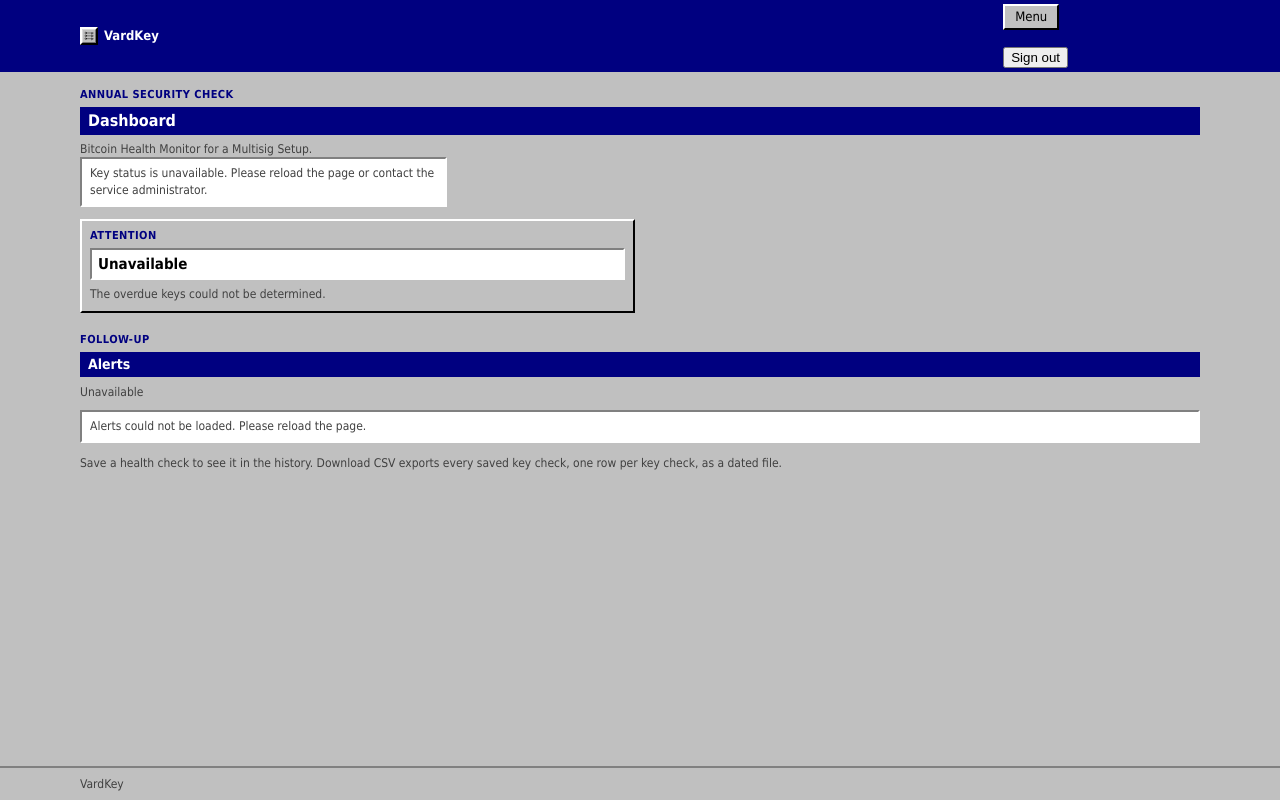
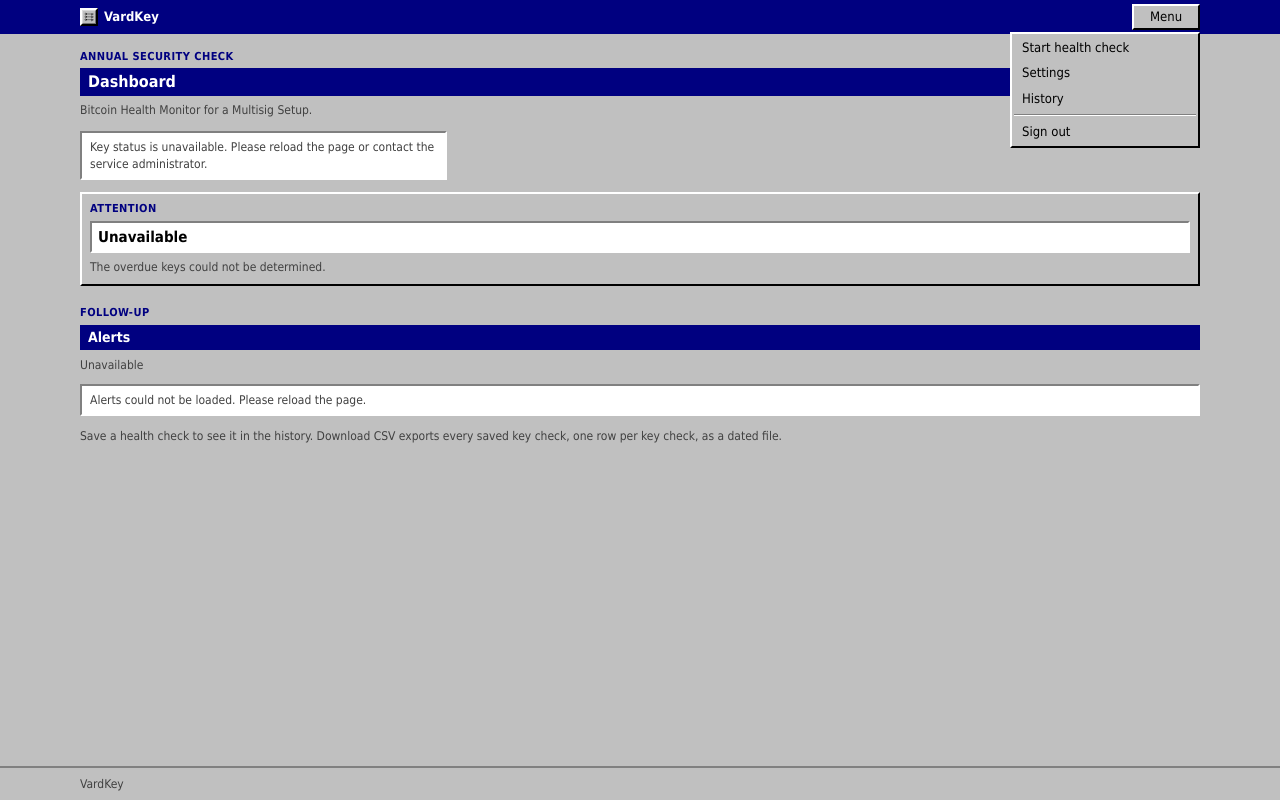
Before and after one commit to sondreolav/vardkey, a website: page static/index.html in a window 1280 px wide. Both pictures are taken after a click on the button "Menu". Drawn offline with Linux system fonts and the light colour scheme; no server answers.

Commit message:
Stylesheet: menu classes, full-width Attention card, dead history-card rules removed (32.7 points 1, 3, 5)

```diff
--- a/static/styles.css
+++ b/static/styles.css
@@ -58,6 +58,17 @@ a { color: var(--title); }
 .topbar .back-link:hover { text-decoration: underline; }
 .muted-label { color: var(--muted); font-size: 12px; }
 .topbar-actions { display: flex; align-items: center; gap: 12px; flex-wrap: wrap; }
+/* The top-bar menu of section 32.7 point 1: a raised button with a drop-down
+   panel under it. The panel is a raised face with the same 3D edge as the rest
+   of the theme, it is hidden until the button is pressed, and it is laid out
+   over the page instead of pushing it down. */
+.menu { position: relative; }
+.menu-button { min-width: 68px; }
+.menu-panel { position: absolute; right: 0; z-index: 10; min-width: 190px; margin-top: 2px; padding: 2px; display: grid; gap: 2px; border: 2px solid; border-color: #ffffff #000000 #000000 #ffffff; background: var(--face); }
+.menu-panel[hidden] { display: none; }
+.menu-item { width: 100%; padding: 3px 8px; display: block; border: 0; color: #000000; background: var(--face); font: inherit; font-size: 13px; font-weight: 400; text-align: left; text-decoration: none; cursor: pointer; }
+.menu-item:hover, .menu-item:focus { color: var(--title-text); background: var(--title); outline: 1px dotted #000000; outline-offset: -4px; }
+.menu-separator { height: 2px; margin: 2px 0; border-top: 1px solid var(--line); border-bottom: 1px solid #ffffff; }
 .page-shell { width: min(100% - 24px, 1120px); margin: 0 auto; padding: 16px 0 24px; }
 /* The heading row stacks: the bar takes the whole row, and the action, the
    counter or the note that belongs to the heading goes on the next line. That
@@ -81,6 +92,10 @@ h3 { margin-bottom: 4px; font-size: 13px; font-weight: 700; }
 .primary-button:disabled, .secondary-button:disabled, .active-button:disabled { color: var(--line); cursor: not-allowed; }
 .section-block { margin-top: 20px; }
 .key-grid { display: grid; grid-template-columns: repeat(3, minmax(0, 1fr)); gap: 10px; }
+/* The key cards stand under the dashboard heading, with no section of their own,
+   so the grid keeps its distance from the line above it
+   (section 32.7 point 2). */
+.page-heading .key-grid { margin-top: 12px; }
 .key-card, .info-card { border: 2px solid; border-color: #ffffff #000000 #000000 #ffffff; background: var(--face); }
 .key-card { min-height: 110px; padding: 8px; }
 .key-card-top { display: flex; align-items: center; justify-content: space-between; gap: 8px; flex-wrap: wrap; }
@@ -91,7 +106,7 @@ h3 { margin-bottom: 4px; font-size: 13px; font-weight: 700; }
 .status-overdue { color: var(--danger); background: var(--field); }
 .status-alert { color: var(--danger); background: var(--field); }
 .key-card h3 { margin: 8px 0 4px; font-size: 13px; }
-.key-card p, .info-card p:not(.eyebrow), .history-card > p { margin-bottom: 0; color: var(--muted); font-size: 12px; line-height: 1.4; }
+.key-card p, .info-card p:not(.eyebrow) { margin-bottom: 0; color: var(--muted); font-size: 12px; line-height: 1.4; }
 /* The path stands on its own line, so it is set apart by its slant alone
    (section 32.2 point 7). */
 .key-path { font-style: italic; }
@@ -103,7 +118,10 @@ h3 { margin-bottom: 4px; font-size: 13px; font-weight: 700; }
 .key-alert-note .key-alert-message { color: var(--danger); font-weight: 700; }
 .key-alert-note .key-alert-detail { color: var(--muted); }
 .key-alert-note .back-link { font-size: 12px; }
-.overview-grid { margin-top: 12px; display: grid; grid-template-columns: repeat(2, minmax(0, 1fr)); gap: 10px; }
+/* The Attention card is the only summary card left, so the grid is one column
+   wide and the card spans the whole content width at every width
+   (section 32.7 point 3). */
+.overview-grid { margin-top: 12px; display: grid; grid-template-columns: minmax(0, 1fr); gap: 10px; }
 .info-card { min-height: 92px; padding: 8px; }
 /* The value in an overview card is a read-out, not a section title, so it is
    not a title bar: it sits in a sunken well, the way a status read-out did. */
@@ -120,7 +138,6 @@ h3 { margin-bottom: 4px; font-size: 13px; font-weight: 700; }
 .alert-close .form-actions { margin-top: 0; }
 .alert-close .field { margin: 0; }
 .empty-state { margin: 0; padding: 6px 8px; border: 2px solid; border-color: #808080 #ffffff #ffffff #808080; color: var(--muted); background: var(--field); font-size: 12px; line-height: 1.4; }
-.history-card { margin-top: 12px; }
 .card-actions { display: flex; align-items: center; gap: 8px; flex-wrap: wrap; }
 .workflow-note { margin: 12px 0 0; color: var(--muted); font-size: 12px; }
 .footer { min-height: 34px; padding: 8px max(8px, calc((100% - 1120px) / 2)); display: flex; justify-content: space-between; gap: 12px; border-top: 2px solid var(--line); color: var(--muted); background: var(--face); font-size: 12px; }
@@ -192,7 +209,7 @@ h3 { margin-bottom: 4px; font-size: 13px; font-weight: 700; }
 
 @media (max-width: 700px) {
   .page-shell { width: min(100% - 16px, 1120px); padding-top: 12px; }
-  .key-grid, .overview-grid, .field-grid { grid-template-columns: 1fr; }
+  .key-grid, .field-grid { grid-template-columns: 1fr; }
   .key-card { min-height: 0; }
   .detail-list { grid-template-columns: 1fr; }
   .history-item { align-items: flex-start; flex-direction: column; }
```
